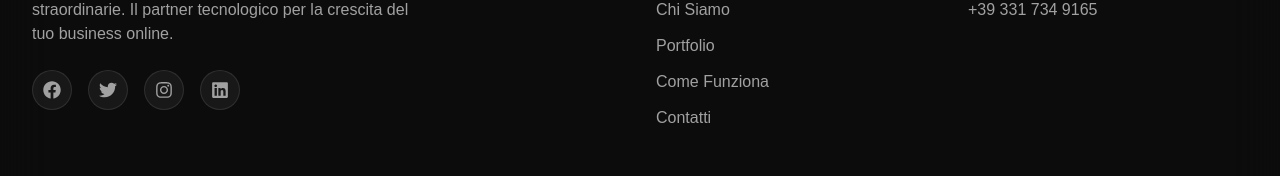
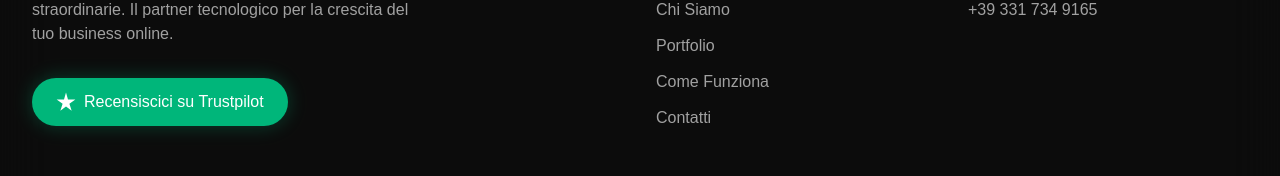
Before and after one commit to maxcrypto000/SitoOra, a Next.js app: page / in a window 1280 px wide. Shown: the part 1767-1943 px from the top of the page. Built offline with nearby package versions, Linux system fonts and the light colour scheme.

Commit message:
Aggiunta Trustpilot e tolto icone social

```diff
--- a/components/Footer.tsx
+++ b/components/Footer.tsx
@@ -2,7 +2,6 @@
 
 import Link from "next/link";
 import { motion } from "framer-motion";
-import { FaFacebook, FaTwitter, FaInstagram, FaLinkedin } from "react-icons/fa";
 
 export default function Footer() {
   const currentYear = new Date().getFullYear();
@@ -21,17 +20,18 @@ export default function Footer() {
             <p className="mt-4 text-neutral-400 max-w-sm">
               Trasformiamo le tue idee in esperienze digitali straordinarie. Il partner tecnologico per la crescita del tuo business online.
             </p>
-            <div className="mt-6 flex space-x-4">
-              {[FaFacebook, FaTwitter, FaInstagram, FaLinkedin].map((Icon, i) => (
-                <motion.a
-                  key={i}
-                  href="#"
-                  whileHover={{ y: -3, scale: 1.1 }}
-                  className="w-10 h-10 rounded-full bg-white/5 border border-white/10 flex items-center justify-center text-neutral-400 hover:text-blue-400 hover:border-blue-500/50 transition-colors"
-                >
-                  <Icon size={18} />
-                </motion.a>
-              ))}
+            <div className="mt-8">
+              <a
+                href="https://it.trustpilot.com/review/sitoora.it"
+                target="_blank"
+                rel="noopener noreferrer"
+                className="inline-flex items-center gap-2 px-6 py-3 rounded-full bg-[#00b67a] hover:bg-[#009e6a] text-white font-medium transition-all duration-300 hover:scale-105 active:scale-95 shadow-[0_0_20px_rgba(0,182,122,0.3)]"
+              >
+                <svg viewBox="0 0 512 512" fill="currentColor" className="w-5 h-5">
+                  <path d="M495.8 190.5H307L256 12l-51 178.5H16.2l153 111.4-58.4 179.8L256 374l145.2 107.7-58.4-179.8 153-111.4z" />
+                </svg>
+                Recensiscici su Trustpilot
+              </a>
             </div>
           </div>
 
```
